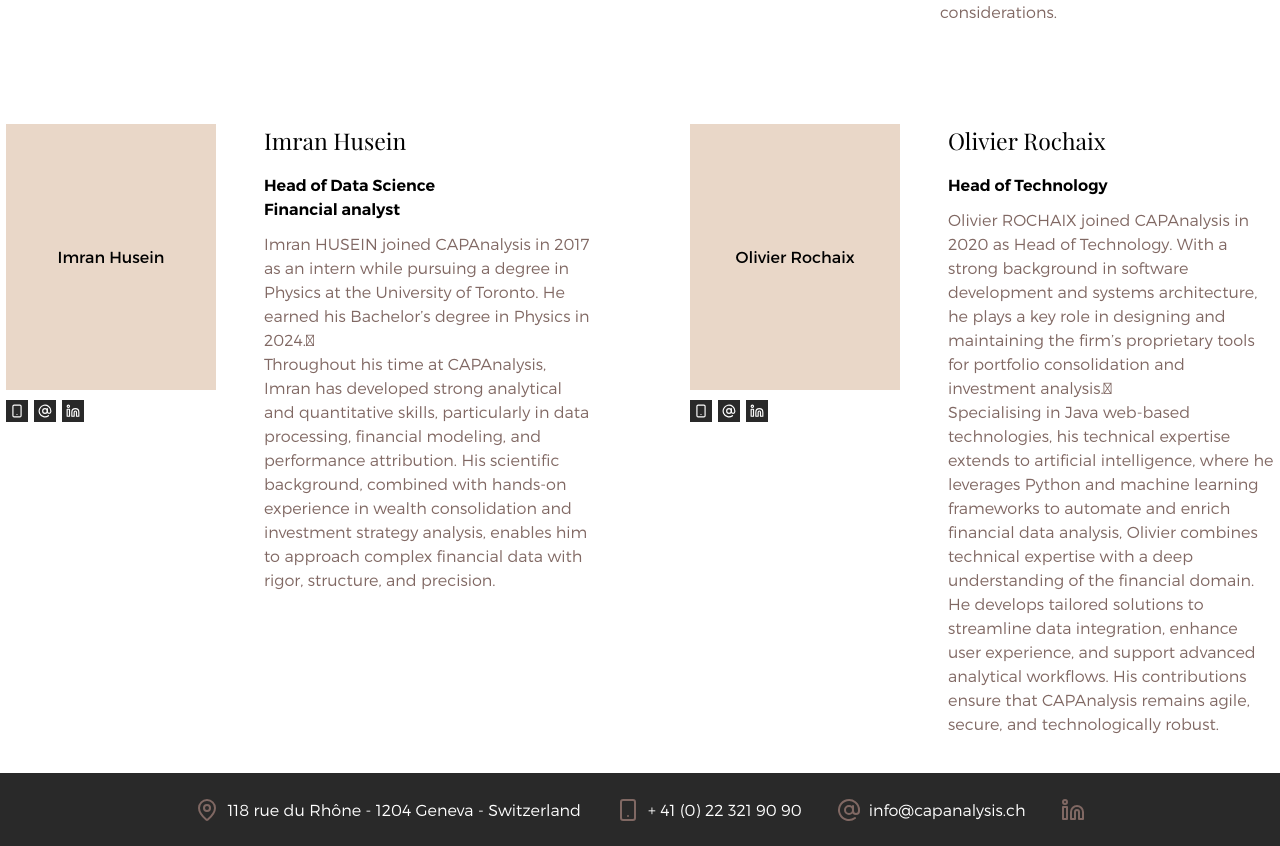
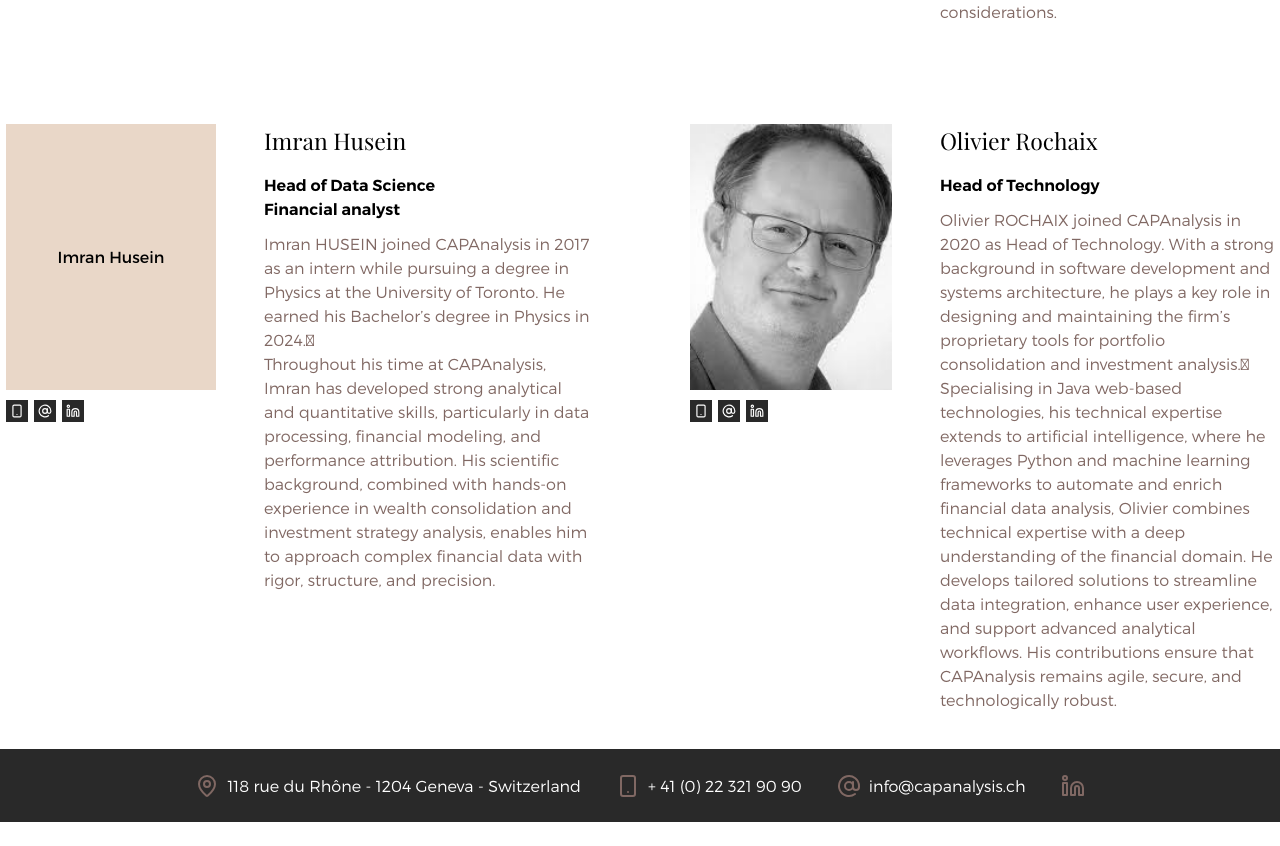
Before and after one commit to pierre-debruyne/CapAnalysis, a Next.js app: page /team in a window 1280 px wide. Shown: the part 1403-2249 px from the top of the page. After the commit the page ends 2225 px from the top, so only its background shows below. Built offline with nearby package versions, Linux system fonts and the light colour scheme.

Commit message:
feat(image): add img for profil

```diff
--- a/src/app/team/page.tsx
+++ b/src/app/team/page.tsx
@@ -60,7 +60,7 @@ export default function Team() {
         />
 
         <Profil
-          imgSrc=''
+          imgSrc='/assets/images/profil/olivier_fochaix.png'
           imgAlt='Olivier Rochaix'
           name='Olivier Rochaix'
           job='Head of Technology'
```
Also changed, not shown: public/assets/images/profil/olivier_fochaix.png (added).
